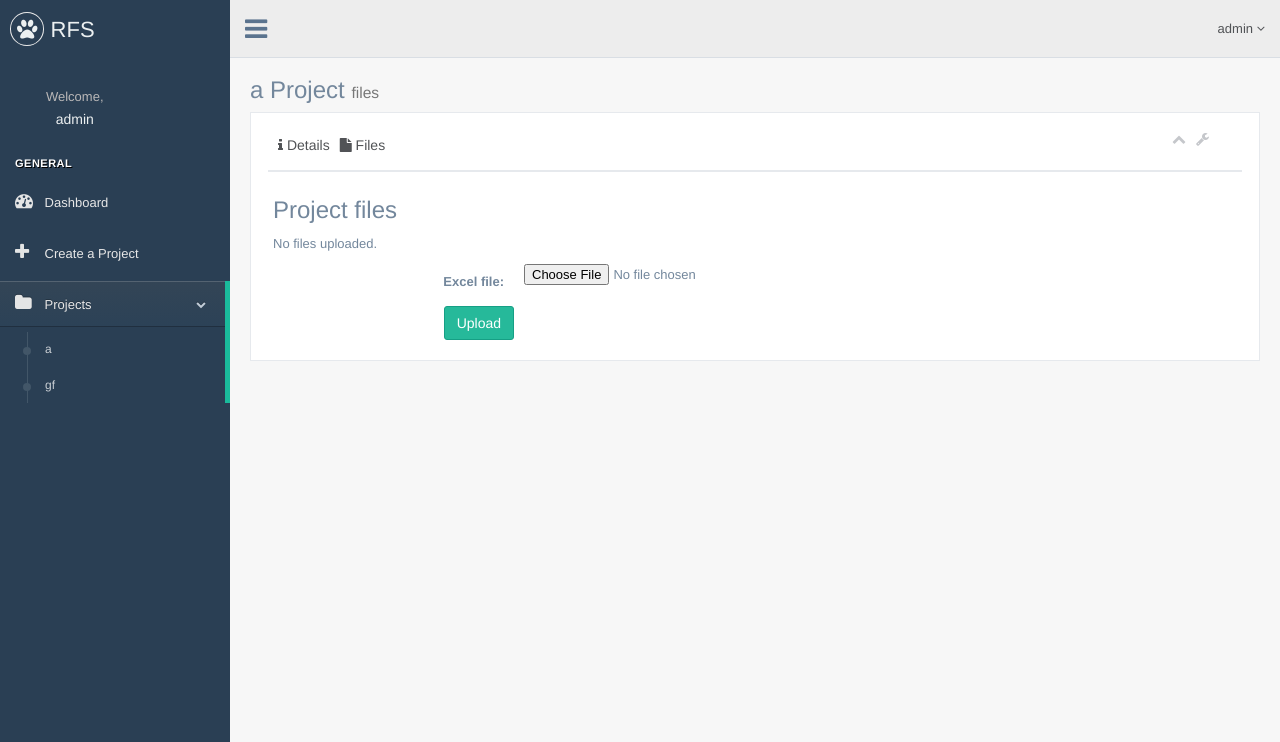
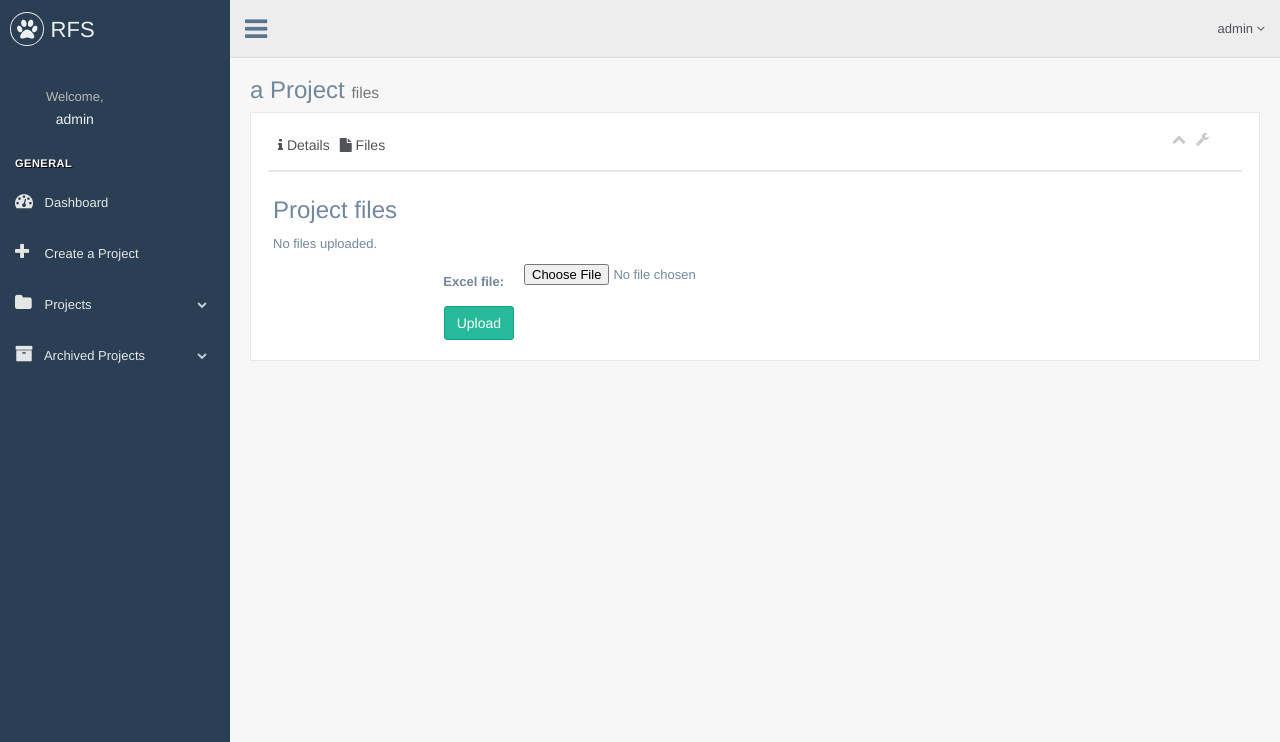
Before and after one commit to nicoletlopez/Revenue-Forecaster, a Django app: page /rfs/project/2/files/ in a window 1280 px wide. Shown: the top 742 px of the page. Run offline with Django 3.2, Linux system fonts and the light colour scheme; a user stored in the database is signed in; data comes from the database, SQL or seed files in the repository; both versions use the stored data as it was after the commit; data that the repository does not hold is empty; some libraries are stand-ins or nearby versions.

Commit message:
Added the capability to archive a project

```diff
--- a/Application/rfs/models.py
+++ b/Application/rfs/models.py
@@ -4,13 +4,14 @@ from django.core.urlresolvers import reverse
 class Project(models.Model):
     project_name=models.CharField(max_length=50,unique=True)
     description=models.TextField(blank=True)
+    status_types=(('ARC','Archived'),('ACT','Active'))
+    status=models.CharField(max_length=3,choices=status_types,default='ACT')
     #last_modified=models.DateTimeField(auto_now=True)
     #created_at=models.DateTimeField(auto_now_add=True)
     def get_absolute_url(self):
         return reverse('rfs:project',kwargs={'pk':self.pk})
     def __str__(self):
-        return self.project_name
-        #+'-'+self.last_modified+'-'+self.created_at
+        return self.project_name+'-'+self.status
 
 def project_directory_path(instance,filename):
     return 'project_{0}/{1}'.format(instance.project.project_name,filename)
@@ -18,6 +19,8 @@ def project_directory_path(instance,filename):
 class File(models.Model):
     project=models.ForeignKey(Project,on_delete=models.CASCADE)
     excel_file=models.FileField(upload_to=project_directory_path)
+    status_types = (('ACH', 'Archived'), ('ACT', 'Active'))
+    status = models.CharField(max_length=3, choices=status_types, default='ACT')
 
     def get_absolute_url(self):
         return reverse('rfs:file-delete',kwargs={'file_id':self.pk})
@@ -63,7 +66,7 @@ class Grp_seg(models.Model):
 
 class Actual(models.Model):
     actual_id = models.AutoField(primary_key=True,)
-    seg_id = models.ForeignKey(Seg_list, on_delete=models.CASCADE,blank=True,default='RCK')
+    seg_id = models.ForeignKey(Seg_list, on_delete=models.CASCADE,blank=True)
     date = models.DateField()
     budget_rns = models.FloatField()
     budget_arr = models.FloatField()
--- a/Application/rfs/templates/rfs/base.html
+++ b/Application/rfs/templates/rfs/base.html
@@ -49,22 +49,26 @@
                   </li>
                   <li><a href="{% url 'rfs:project-create' %}"><i class="fa fa-plus"></i> Create a Project</a>
                   </li>
-                      <li class="active"><a><i class="fa fa-folder"></i> Projects <span class="fa fa-chevron-down"></span></a>
-                    <ul class="nav child_menu" style="display:block;">
+                  <li class="{% block projact %}{% endblock %}"><a><i class="fa fa-folder"></i> Projects <span class="fa fa-chevron-down"></span></a>
+                    <ul class="nav child_menu" style="{% block projblo %}{% endblock %}">
                     {% if all_projects %}
                         {% for project in all_projects %}
                             <li><a href="{% url 'rfs:project' project.id %}">{{ project.project_name }}</a>
                             </li>
                         {% endfor %}
                     {% endif %}
-                        <!--
-                      <li><a href="index.html">Dashboard</a></li>
-                      <li><a href="index2.html">Dashboard2</a></li>
-                      <li><a href="index3.html">Dashboard3</a></li>
-                      -->
                     </ul>
                   </li>
-
+                  <li><a><i class="fa fa-archive"></i> Archived Projects <span class="fa fa-chevron-down"></span></a>
+                    <ul class="nav child_menu">
+                    {% if arc_projects %}
+                        {% for project in arc_projects %}
+                            <li><a href="{% url 'rfs:project' project.id %}">{{ project.project_name }}</a>
+                            </li>
+                        {% endfor %}
+                    {% endif %}
+                    </ul>
+                  </li>
                   </ul>
 
               </div>
--- a/Application/rfs/templates/rfs/file.html
+++ b/Application/rfs/templates/rfs/file.html
@@ -1,6 +1,10 @@
 {% extends 'rfs/project.html' %}
 {% block title %}{{ project.project_name }} Project - Files{% endblock %}
 {% block subtitle %}files{% endblock %}
+<!--BASE.HTML BLOCKS-->
+{% block projact %}{% endblock %}
+{% block projblo %}{% endblock %}
+
 
 {% block content %}
 {% if error_message %}
--- a/Application/rfs/templates/rfs/project.html
+++ b/Application/rfs/templates/rfs/project.html
@@ -25,12 +25,25 @@
                   <li class="dropdown">
                         <a href="#" class="dropdown-toggle" data-toggle="dropdown" role="button" aria-expanded="false"><i class="fa fa-wrench"></i></a>
                         <ul class="dropdown-menu" role="menu">
-                            <li><form action="{% url 'rfs:project-delete' project.id %}" method="post">
-                                {% csrf_token %}
-                                <input type="hidden" name="project_id" value="{{ project.id }}">
-                                <button type="submit" class="btn btn-danger btn-block btn-sm">Delete project</button>
-                                </form>
-                          </li>
+                            <li>
+                                {% if project.status == 'ACT' %}
+                                    <form action="{% url 'rfs:project-delete' project.id %}" method="post">
+                                    {% csrf_token %}
+                                    <input type="hidden" name="project_id" value="{{ project.id }}">
+                                    <input type="hidden" name="status" value="ARC">
+                                    <button type="submit" class="btn btn-danger btn-block btn-sm">Archive project</button>
+                                    </form>
+                                    {% else %}
+                                        <form action="{% url 'rfs:project-delete' project.id %}" method="post">
+                                        {% csrf_token %}
+                                        <input type="hidden" name="project_id" value="{{ project.id }}">
+                                        <input type="hidden" name="status" value="ACT">
+                                        <button type="submit" class="btn btn-success btn-block btn-sm">Restore project</button>
+                                        </form>
+
+                                {% endif %}
+
+                            </li>
                         </ul>
                   </li>
               </ul>
--- a/Application/rfs/urls.py
+++ b/Application/rfs/urls.py
@@ -11,9 +11,9 @@ urlpatterns=[
     url(r'^dashboard/$', views.index_view, name='index'),
     url(r'project/(?P<pk>[0-9]+)/$',views.ProjectDetail.as_view(),name='project'),
     url(r'project/create/$',views.ProjectCreate.as_view(),name='project-create'),
-    url(r'project/(?P<pk>[0-9]+)/delete/$',views.ProjectDelete.as_view(),name='project-delete'),
+    url(r'project/(?P<pk>[0-9]+)/update/$', views.ProjectUpdate.as_view(), name='project-delete'),
     url(r'project/(?P<project_id>[0-9]+)/files/$', views.file_view, name='file'),
-    url(r'project/(?P<project_id>[0-9]+)/files/(?P<file_id>[0-9]+)/delete/$', views.file_delete, name='file-delete'),
+    url(r'project/(?P<project_id>[0-9]+)/files/(?P<file_id>[0-9]+)/update/$', views.file_delete, name='file-delete'),
     url(r'project/(?P<project_id>[0-9]+)/delete/(?P<file_id>[0-9]+)/$', views.file_delete_in_details, name='file-del'),
     url(r'^test/$',views.read_excel,name='test'),
 ]
--- a/Application/rfs/views.py
+++ b/Application/rfs/views.py
@@ -29,7 +29,7 @@ def login_view(request):
             if user is not None:
                 if user.is_active:
                     login(request, user)
-                    return render(request, 'rfs/base.html', {'all_projects': Project.objects.all(),
+                    return render(request, 'rfs/base.html', {'all_projects': Project.objects.all().filter(status='ACT'),
                                                              'user':request.user.username,})
                 else:
                     return render(request, 'rfs/login.html', {'error_message': 'Your account has been disabled'})
@@ -50,11 +50,12 @@ def index_view(request):
     if not request.user.is_authenticated():
         return HttpResponseRedirect(reverse('rfs:login'))
     else:
-        context={'all_projects':Project.objects.all()}
+        context={'all_projects':Project.objects.all().filter(status='ACT'),
+                 'arc_projects':Project.objects.all().filter(status='ARC'),}
         template_name='rfs/base.html'
         return render(request,template_name,context)
 
-##########################PROJECT VIEWS
+##########################PROJECT VIEWS#######################
 class ProjectDetail(LoginRequiredMixin,DetailView):
     login_url = 'rfs:login'
     redirect_field_name = 'redirect_to'
@@ -63,8 +64,9 @@ class ProjectDetail(LoginRequiredMixin,DetailView):
 
     def get_context_data(self,**kwargs):
         context=super(ProjectDetail,self).get_context_data(**kwargs)
-        context['all_projects']=Project.objects.all()
+        context['all_projects']=Project.objects.all().filter(status='ACT')
         context['all_files']=File.objects.all()
+        context['arc_projects']=Project.objects.all().filter(status='ARC')
         return context
 
 class ProjectCreate(LoginRequiredMixin,CreateView):
@@ -75,14 +77,17 @@ class ProjectCreate(LoginRequiredMixin,CreateView):
     form_class = CreateForm
     def get_context_data(self,**kwargs):
         context=super(ProjectCreate,self).get_context_data(**kwargs)
-        context['all_projects']=Project.objects.all()
+        context['all_projects']=Project.objects.all().filter(status='ACT')
+        context['arc_projects'] = Project.objects.all().filter(status='ARC')
         return context
 
-class ProjectDelete(LoginRequiredMixin,DeleteView):
+class ProjectUpdate(LoginRequiredMixin, UpdateView):
     login_url = 'rfs:login'
     redirect_field_name = 'redirect_to'
     model=Project
-    success_url=reverse_lazy('rfs:index')
+    fields=['status']
+    #success_url=reverse_lazy('rfs:project',kwargs={'pk':kwargs['asas']})
+
 
 def file_view(request, project_id):
     if not request.user.is_authenticated():
@@ -90,7 +95,7 @@ def file_view(request, project_id):
     else:
         form = FileForm(request.POST or None, request.FILES or None)
         project=get_object_or_404(Project,pk=project_id)
-        projects = Project.objects.all()
+        projects = Project.objects.all().filter(status='ACT')
         if form.is_valid():
             project_files = project.file_set.all()
             for f in project_files:
@@ -101,6 +106,7 @@ def file_view(request, project_id):
                         'project': project,
                         'form': form,
                         'error_message': 'You already added that file',
+                        'arc_projects': Project.objects.all().filter(status='ARC'),
                     }
                     return render(request, 'rfs/file.html', context)
             file = form.save(commit=False)
@@ -115,6 +121,7 @@ def file_view(request, project_id):
                     'project': project,
                     'form': form,
                     'error_message': 'File must be XLS, XLSX',
+                    'arc_projects': Project.objects.all().filter(status='ARC'),
                 }
                 return render(request, 'rfs/file.html', context)
 
@@ -123,12 +130,14 @@ def file_view(request, project_id):
                           {'project': project,
                            'all_projects': projects,
                            'form': form,
+                           'arc_projects': Project.objects.all().filter(status='ARC'),
                            })
         context = {
             'all_projects': projects,
             'all_files': File.objects.all(),
             'project': project,
             'form': form,
+            'arc_projects': Project.objects.all().filter(status='ARC'),
         }
         return render(request, 'rfs/file.html', context)
 
```
Also changed, not shown: Application/rfsa2.sqlite3.
